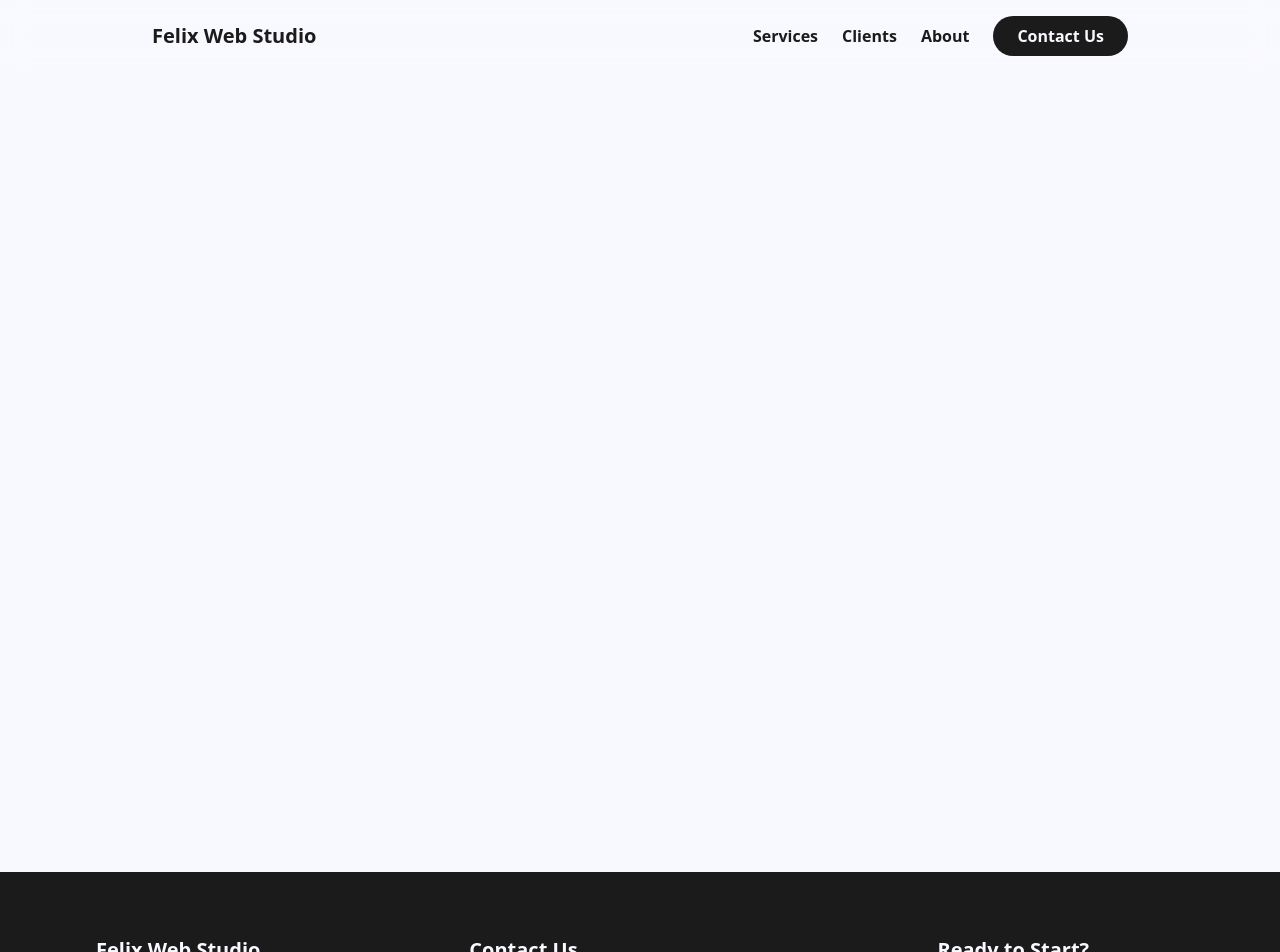
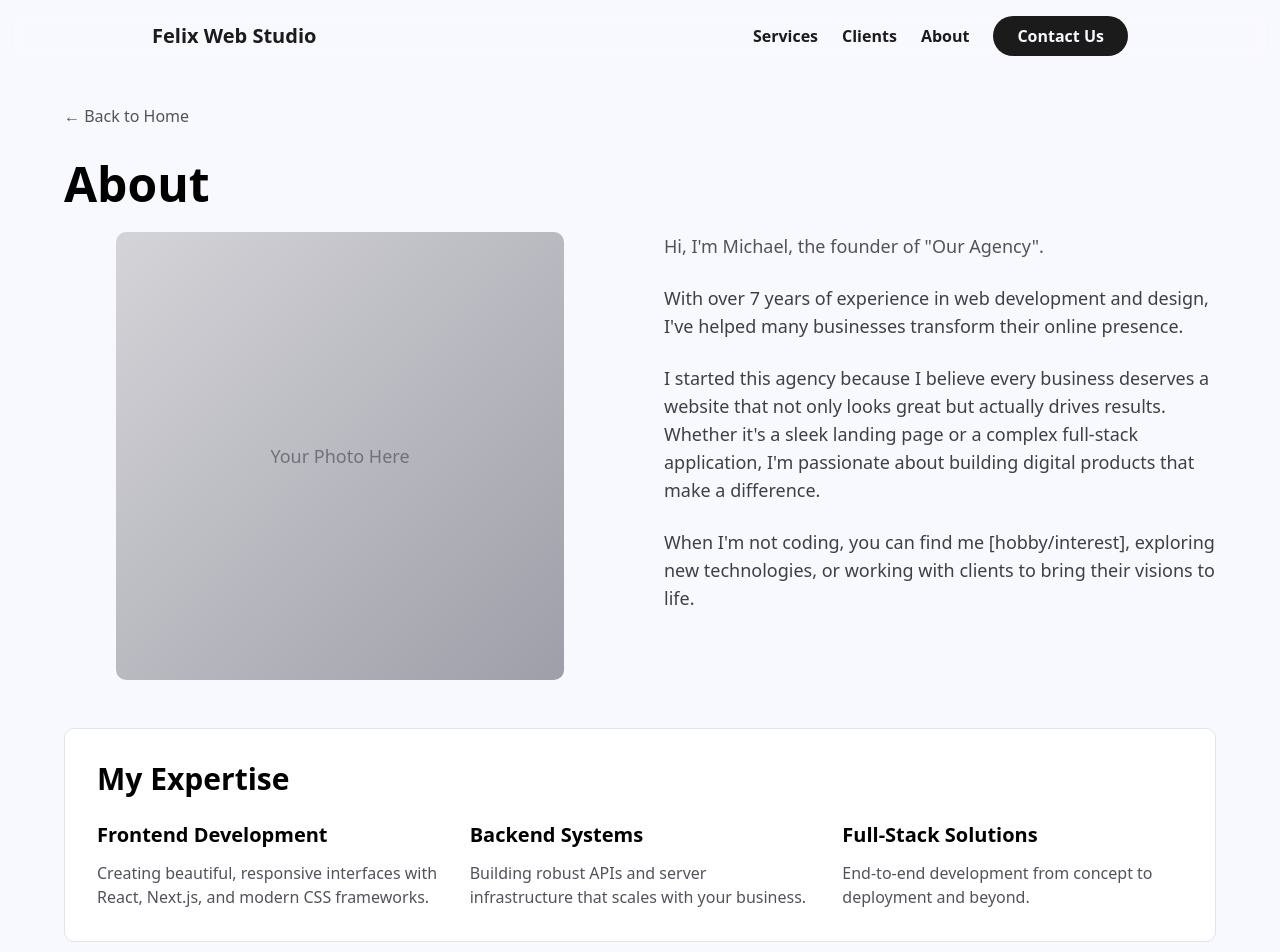
Before and after one commit to Felix-Chang/web-dev-agency2025, a Next.js app: page /about in a window 1280 px wide. Shown: the top 952 px of the page. Built offline with nearby package versions, Linux system fonts and the light colour scheme.

Commit message:
about page visual changes

```diff
--- a/app/about/page.tsx
+++ b/app/about/page.tsx
@@ -1,7 +1,113 @@
+import type { Metadata } from "next";
+import Link from "next/link";
+
+export const metadata: Metadata = {
+  title: "About",
+  description: "Learn more about the founder and the agency",
+};
+
 export default function About() {
   return (
-    <div className="min-h-screen bg-[#F8F8FF]">
-      <div></div>
+    <div className="min-h-screen bg-[#F8F8FF] dark:bg-[1B1B1B] p-8">
+      <div className="max-w-6xl mx-auto">
+        <Link
+          href="/"
+          className="inline-block mb-8 text-zinc-600 dark:text-zinc-400 hover:text-black dark:hover:text-white transition-colors"
+        >
+          ← Back to Home
+        </Link>
+
+        <h1 className="text-5xl font-bold mb-6 text-black dark:text-zinc-50">
+          About
+        </h1>
+
+        {/* Main Content Section */}
+        <div className="grid grid-cols-1 lg:grid-cols-2 gap-12 mb-12">
+          {/* Left: Image */}
+          <div className="flex items-center justify-center">
+            <div className="w-full max-w-md aspect-square rounded-lg overflow-hidden bg-gradient-to-br from-zinc-300 to-zinc-400 dark:from-zinc-700 dark:to-zinc-800 flex items-center justify-center">
+              {/* Placeholder for person image */}
+              <span className="text-zinc-500 dark:text-zinc-400 text-lg">
+                Your Photo Here
+              </span>
+            </div>
+          </div>
+
+          {/* Right: Text Content */}
+          <div className="flex flex-col gap-6">
+            <p className="text-lg text-zinc-600 dark:text-zinc-400">
+              Hi, I'm Michael, the founder of "Our Agency".
+            </p>
+            <p className="text-lg text-zinc-700 dark:text-zinc-300">
+              With over 7 years of experience in web development and design,
+              I've helped many businesses transform their online presence.
+            </p>
+            <p className="text-lg text-zinc-700 dark:text-zinc-300">
+              I started this agency because I believe every business deserves a
+              website that not only looks great but actually drives results.
+              Whether it's a sleek landing page or a complex full-stack
+              application, I'm passionate about building digital products that
+              make a difference.
+            </p>
+            <p className="text-lg text-zinc-700 dark:text-zinc-300">
+              When I'm not coding, you can find me [hobby/interest], exploring
+              new technologies, or working with clients to bring their visions
+              to life.
+            </p>
+          </div>
+        </div>
+
+        {/* Skills/Expertise Section */}
+        <div className="bg-white dark:bg-zinc-900 rounded-lg p-8 mb-12 border border-zinc-200 dark:border-zinc-800">
+          <h2 className="text-3xl font-bold mb-6 text-black dark:text-zinc-50">
+            My Expertise
+          </h2>
+          <div className="grid grid-cols-1 md:grid-cols-3 gap-8">
+            <div className="flex flex-col gap-3">
+              <h3 className="text-xl font-bold text-black dark:text-zinc-50">
+                Frontend Development
+              </h3>
+              <p className="text-zinc-600 dark:text-zinc-400">
+                Creating beautiful, responsive interfaces with React, Next.js,
+                and modern CSS frameworks.
+              </p>
+            </div>
+            <div className="flex flex-col gap-3">
+              <h3 className="text-xl font-bold text-black dark:text-zinc-50">
+                Backend Systems
+              </h3>
+              <p className="text-zinc-600 dark:text-zinc-400">
+                Building robust APIs and server infrastructure that scales with
+                your business.
+              </p>
+            </div>
+            <div className="flex flex-col gap-3">
+              <h3 className="text-xl font-bold text-black dark:text-zinc-50">
+                Full-Stack Solutions
+              </h3>
+              <p className="text-zinc-600 dark:text-zinc-400">
+                End-to-end development from concept to deployment and beyond.
+              </p>
+            </div>
+          </div>
+        </div>
+
+        {/* CTA Section */}
+        <div className="mt-16 pt-12 pb-16 text-center">
+          <h2 className="text-3xl font-bold mb-4 text-black dark:text-zinc-50">
+            Ready to Work Together?
+          </h2>
+          <p className="text-lg text-zinc-600 dark:text-zinc-400 mb-8 max-w-2xl mx-auto">
+            Let's discuss your project and bring your vision to life.
+          </p>
+          <Link
+            href="/contact-us"
+            className="inline-block font-bold rounded-full bg-foreground px-6 py-2 text-background transition-colors hover:bg-[#383838] hover:underline dark:hover:bg-[#ccc]"
+          >
+            Get In Touch
+          </Link>
+        </div>
+      </div>
     </div>
   );
 }
```
Also changed, not shown: app/clients/page.tsx (+36 -26 lines).
